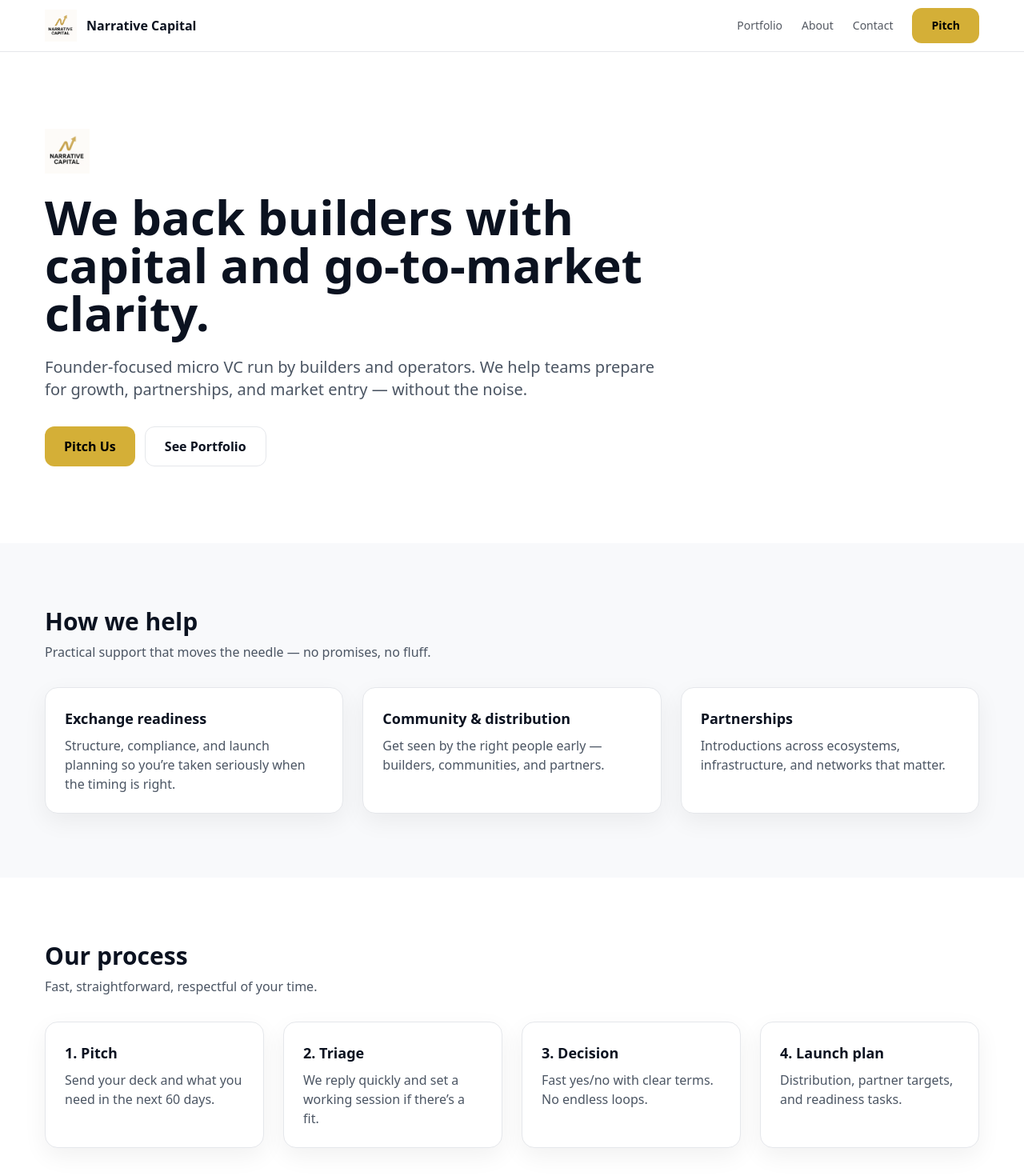
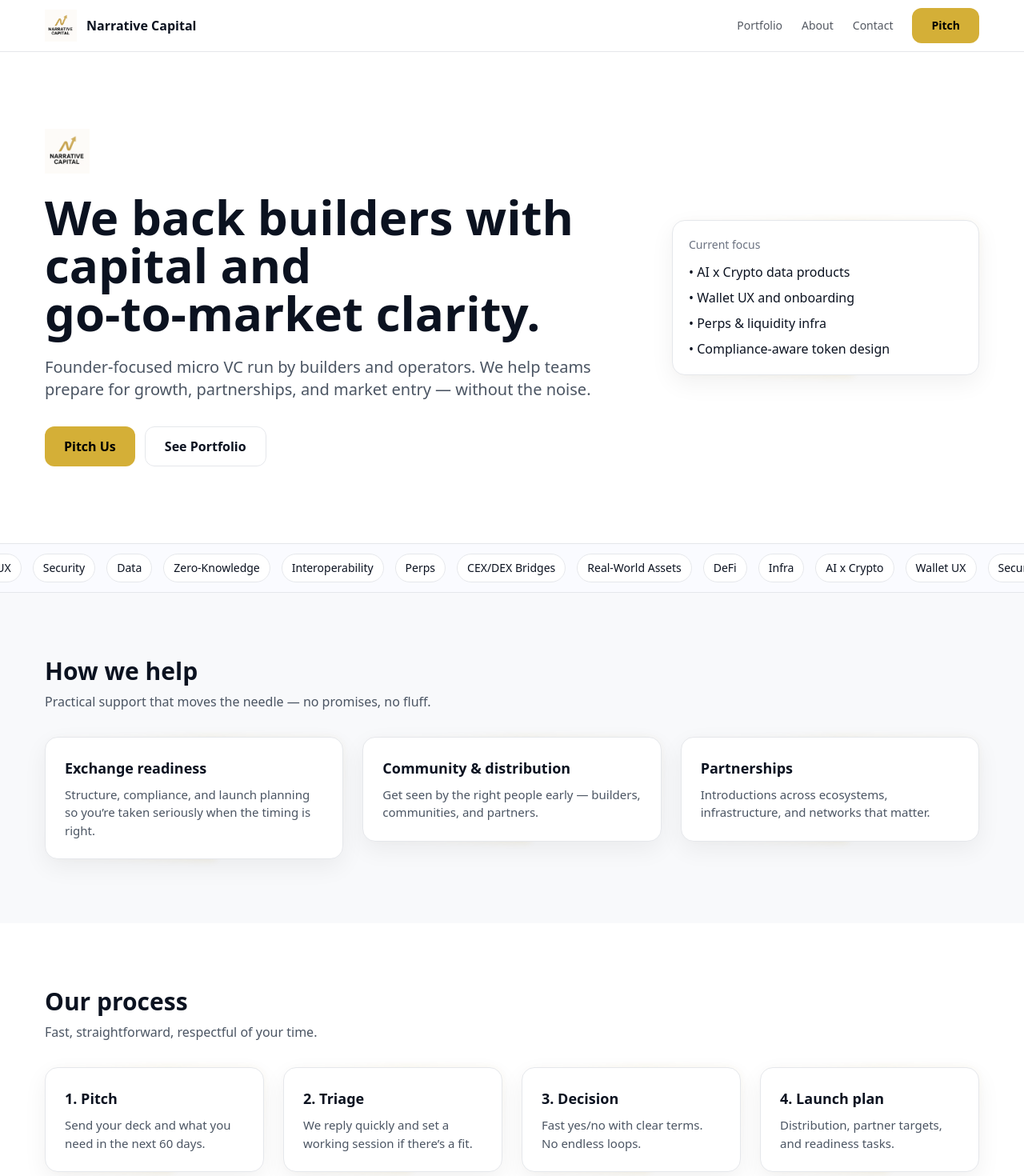
Before and after one commit to szrach/narrative-capital-site., a Next.js app: page / in a window 1280 px wide. Shown: the top 1470 px of the page at 80% size. Built offline with nearby package versions, Linux system fonts and the light colour scheme.

Commit message:
Update page.js

```diff
--- a/app/page.js
+++ b/app/page.js
@@ -1,12 +1,16 @@
 import Link from "next/link";
 import Image from "next/image";
+import Reveal from "../components/Reveal";
+import Marquee from "../components/Marquee";
 
 function Card({ title, body, delay=0 }) {
   return (
-    <div className={`card p-6 reveal ${delay===1?'reveal-delay-1':delay===2?'reveal-delay-2':delay===3?'reveal-delay-3':''}`}>
+    <Reveal delay={delay}>
+      <div className="card-neo p-6">
         <h3 className="text-lg font-semibold text-[#0B1220]">{title}</h3>
-      <p className="mt-2">{body}</p>
+        <p className="mt-2 text-[15px] text-[#4B5563]">{body}</p>
       </div>
+    </Reveal>
   );
 }
 
@@ -15,30 +19,53 @@ export default function HomePage(){
     <main>
       {/* HERO */}
       <section className="relative bg-white">
-        {/* subtle gold vignette on the right */}
-        <div className="pointer-events-none absolute top-[-120px] right-[-120px] h-[520px] w-[520px] rounded-full gold-vignette -z-10" />
-        <div className="container py-18 md:py-24">
-          <div className="max-w-3xl reveal">
-            {/* keep logo small but crisp */}
-            <Image src="/logo-white.png" alt="Narrative Capital" width={56} height={56} className="mb-6" priority />
+        <div className="pointer-events-none absolute top-[-140px] right-[-140px] h-[520px] w-[520px] rounded-full gold-vignette -z-10" />
+        <div className="container py-16 md:py-24">
+          <Reveal>
+            <div className="flex flex-col md:flex-row md:items-center md:justify-between gap-10">
+              {/* Left: text */}
+              <div className="max-w-3xl">
+                <div className="mb-6">
+                  <Image src="/logo-white.png" alt="Narrative Capital" width={56} height={56} priority />
+                </div>
                 <h1 className="h1">We back builders with capital and go‑to‑market clarity.</h1>
                 <p className="lead mt-6">
                   Founder‑focused micro VC run by builders and operators. We help teams prepare for growth,
                   partnerships, and market entry — without the noise.
                 </p>
-            <div className="mt-8 flex flex-wrap gap-3 reveal reveal-delay-1">
-              <Link href="/pitch" className="btn-gold">Pitch Us</Link>
-              <Link href="/portfolio" className="btn-ghost">See Portfolio</Link>
+                <div className="mt-8 flex flex-wrap gap-3">
+                  <Link href="/pitch" className="btn btn-gold">Pitch Us</Link>
+                  <Link href="/portfolio" className="btn btn-ghost">See Portfolio</Link>
+                </div>
+              </div>
+
+              {/* Right: abstract card */}
+              <div className="w-full md:max-w-sm">
+                <div className="card-neo p-5">
+                  <div className="text-sm text-[#6B7280]">Current focus</div>
+                  <ul className="mt-3 space-y-2 text-[#0B1220]">
+                    <li>• AI x Crypto data products</li>
+                    <li>• Wallet UX and onboarding</li>
+                    <li>• Perps & liquidity infra</li>
+                    <li>• Compliance‑aware token design</li>
+                  </ul>
                 </div>
               </div>
             </div>
+          </Reveal>
+        </div>
+      </section>
+
+      {/* MARQUEE */}
+      <section className="bg-white">
+        <Marquee />
       </section>
 
       {/* HOW WE HELP */}
       <section className="bg-[#F8F9FB]">
         <div className="container py-16 md:py-20">
-          <h2 className="h2 reveal">How we help</h2>
-          <p className="mt-2 reveal reveal-delay-1">Practical support that moves the needle — no promises, no fluff.</p>
+          <Reveal><h2 className="h2">How we help</h2></Reveal>
+          <Reveal delay={80}><p className="mt-2">Practical support that moves the needle — no promises, no fluff.</p></Reveal>
           <div className="mt-8 grid gap-6 md:grid-cols-3">
             <Card
               title="Exchange readiness"
@@ -47,12 +74,12 @@ export default function HomePage(){
             <Card
               title="Community & distribution"
               body="Get seen by the right people early — builders, communities, and partners."
-              delay={1}
+              delay={90}
             />
             <Card
               title="Partnerships"
               body="Introductions across ecosystems, infrastructure, and networks that matter."
-              delay={2}
+              delay={180}
             />
           </div>
         </div>
@@ -61,13 +88,13 @@ export default function HomePage(){
       {/* PROCESS */}
       <section className="bg-white">
         <div className="container py-16 md:py-20">
-          <h2 className="h2 reveal">Our process</h2>
-          <p className="mt-2 reveal reveal-delay-1">Fast, straightforward, respectful of your time.</p>
+          <Reveal><h2 className="h2">Our process</h2></Reveal>
+          <Reveal delay={80}><p className="mt-2">Fast, straightforward, respectful of your time.</p></Reveal>
           <div className="mt-8 grid gap-6 md:grid-cols-4">
             <Card title="1. Pitch" body="Send your deck and what you need in the next 60 days." />
-            <Card title="2. Triage" body="We reply quickly and set a working session if there’s a fit." delay={1} />
-            <Card title="3. Decision" body="Fast yes/no with clear terms. No endless loops." delay={2} />
-            <Card title="4. Launch plan" body="Distribution, partner targets, and readiness tasks." delay={3} />
+            <Card title="2. Triage" body="We reply quickly and set a working session if there’s a fit." delay={90} />
+            <Card title="3. Decision" body="Fast yes/no with clear terms. No endless loops." delay={180} />
+            <Card title="4. Launch plan" body="Distribution, partner targets, and readiness tasks." delay={270} />
           </div>
         </div>
       </section>
@@ -75,11 +102,9 @@ export default function HomePage(){
       {/* CTA */}
       <section className="bg-[#F8F9FB]">
         <div className="container py-20 text-center">
-          <h3 className="text-3xl font-semibold text-[#0B1220] reveal">Founder?</h3>
-          <p className="mt-2 reveal reveal-delay-1">We actually reply.</p>
-          <div className="mt-6 reveal reveal-delay-2">
-            <Link href="/pitch" className="btn-gold">Pitch Us</Link>
-          </div>
+          <Reveal><h3 className="text-3xl font-semibold text-[#0B1220]">Founder?</h3></Reveal>
+          <Reveal delay={80}><p className="mt-2">We actually reply.</p></Reveal>
+          <Reveal delay={160}><div className="mt-6"><Link href="/pitch" className="btn btn-gold">Pitch Us</Link></div></Reveal>
         </div>
       </section>
     </main>
```
Lines whose indentation alone changed are shown as unchanged.
